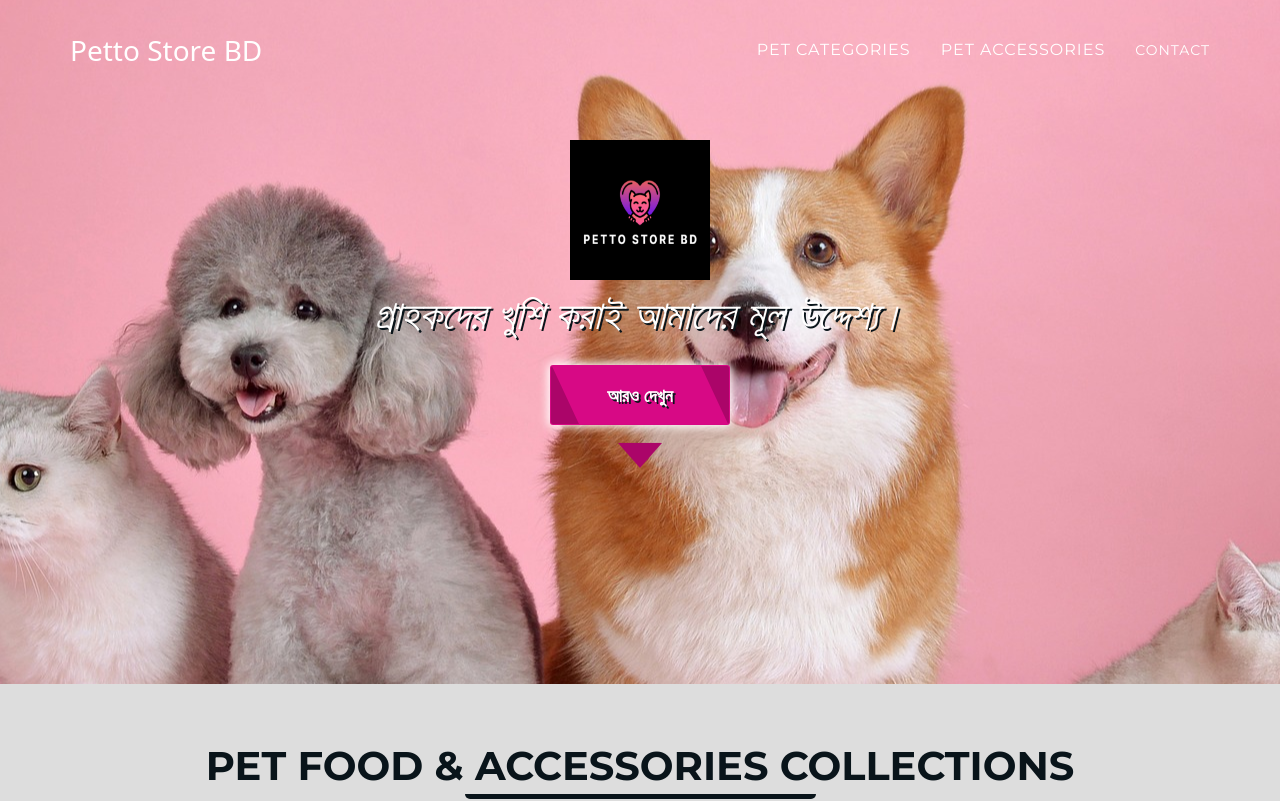
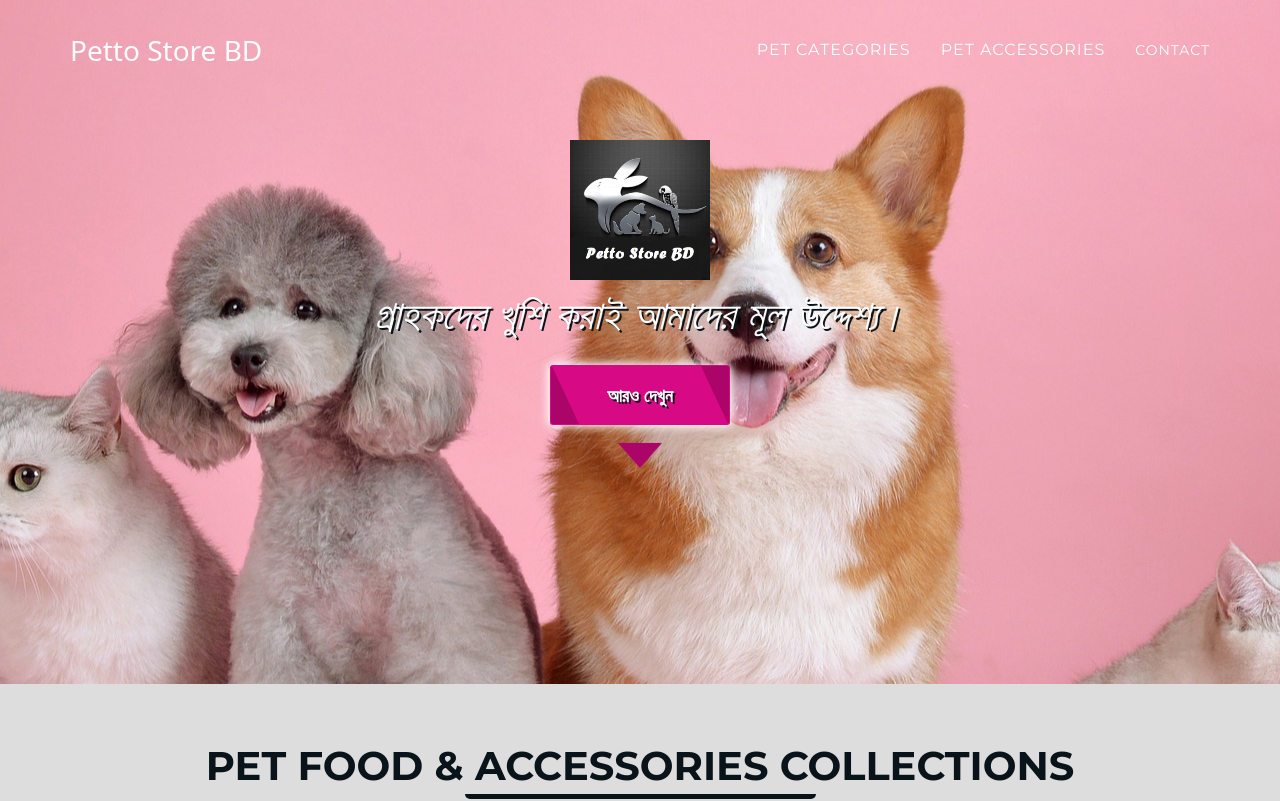
Before and after one commit to fk511/pettostorebd, a plain HTML site: page index.html in a window 1280 px wide. Shown: the top 801 px of the page. Drawn offline with nearby package versions, Linux system fonts and the light colour scheme; files whose address does not match are found by name; a web font is replaced by a local one.

Commit message:
Update index.html

```diff
--- a/index.html
+++ b/index.html
@@ -16,7 +16,7 @@
 
     <!-- Custom Fonts -->
     <link rel="stylesheet" href="https://use.fontawesome.com/releases/v5.8.1/css/all.css" integrity="sha384-50oBUHEmvpQ+1lW4y57PTFmhCaXp0ML5d60M1M7uH2+nqUivzIebhndOJK28anvf" crossorigin="anonymous">
-    <link rel="shortcut icon" href="assets/Screenshot 2024-11-21 172433.png">
+    <link rel="shortcut icon" href="assets/logo.png">
     <link href="vendor/font-awesome/css/font-awesome.min.css" rel="stylesheet" type="text/css">
     <link href="https://fonts.googleapis.com/css?family=Montserrat:400,700" rel="stylesheet" type="text/css">
     <link href='https://fonts.googleapis.com/css?family=Kaushan+Script' rel='stylesheet' type='text/css'>
@@ -133,7 +133,7 @@
     <header>
         <div class="container">
             <div class="intro-text">
-                <img src="assets/Screenshot 2024-11-21 172433.png" width="140px" height="140px" alt="">
+                <img src="assets/logo.png" width="140px" height="140px" alt="">
                 <div class="intro-lead-in">গ্রাহকদের খুশি করাই আমাদের মূল উদ্দেশ্য।</div>
                 <a href="#care" class="page-scroll btn btn-xl SeeMore">
                     আরও দেখুন
@@ -341,7 +341,7 @@
             <div class="row">
                 <div class="col-md-12">
                     <a href="#page-top" class="netbuilderfacebook page-scroll">
-                        <img src="assets/Screenshot 2024-11-21 172433.png" width="70px" height="70px" alt="">
+                        <img src="assets/logo.png" width="70px" height="70px" alt="">
                     </a>
                 </div>
                 <div class="col-md-12">
```
